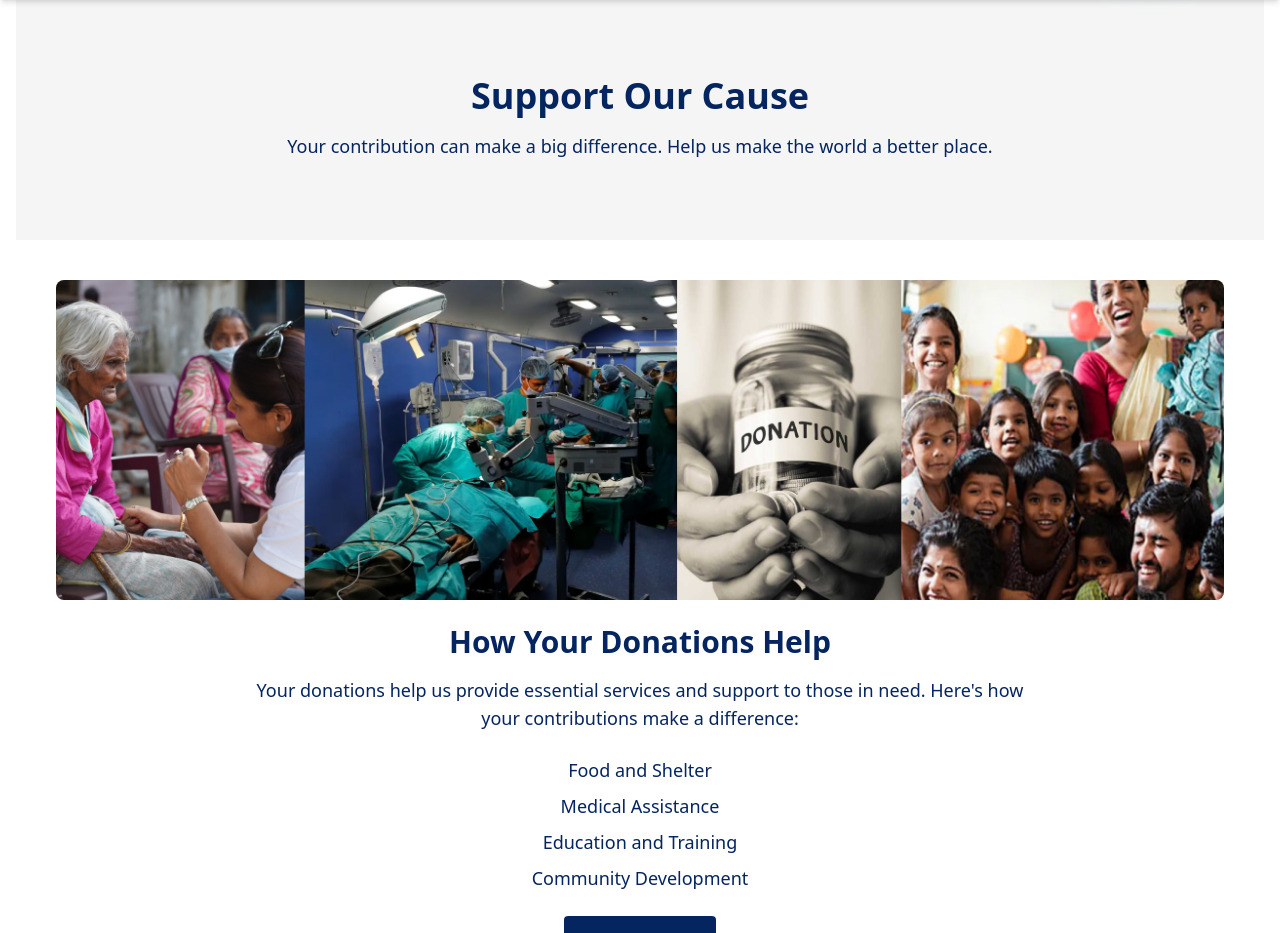
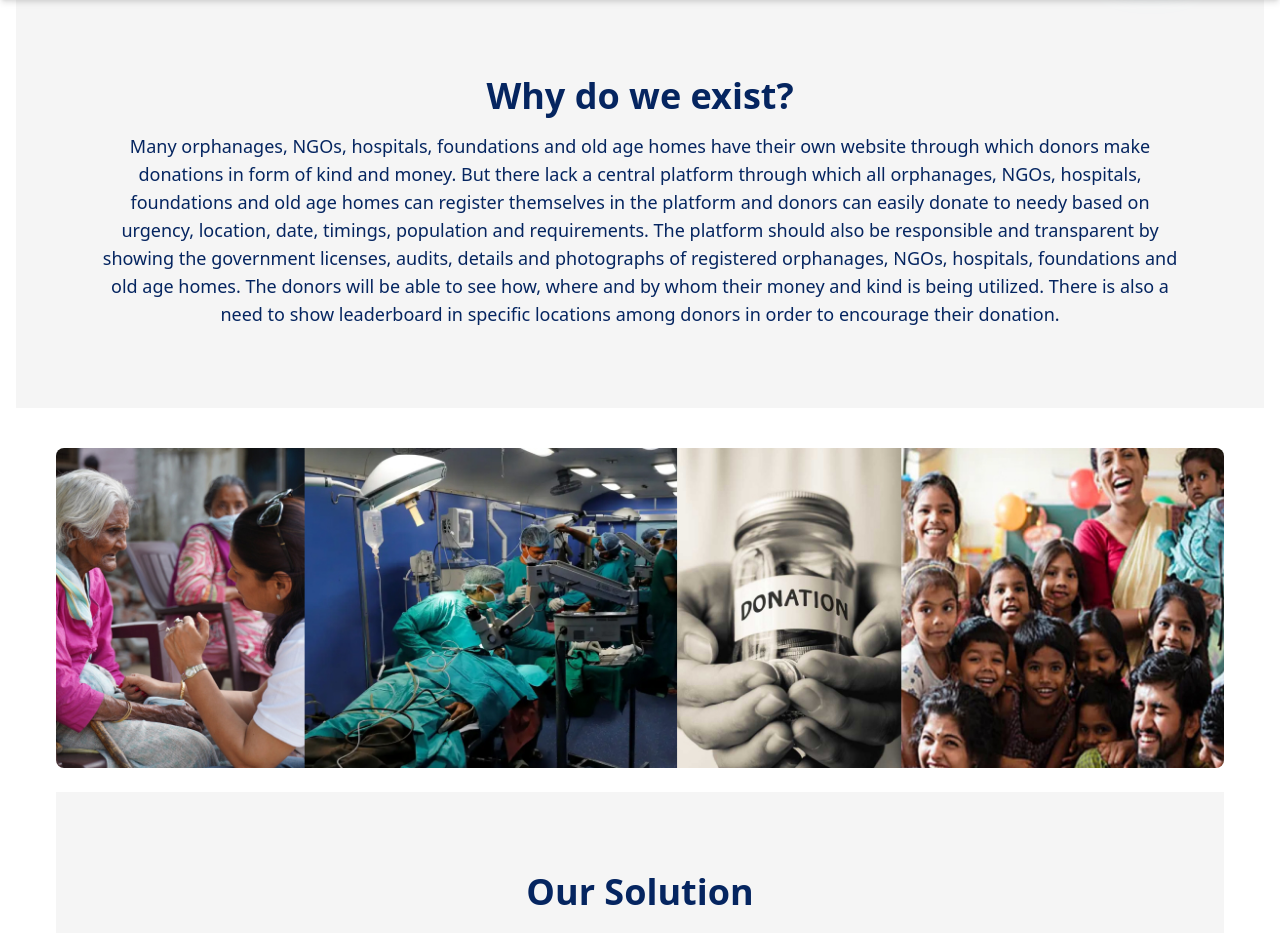
Before and after one commit to ShaliniSJ/The-Do-Nation-Station, a Next.js app: page / in a window 1280 px wide. Shown: the part 100-1033 px from the top of the page. Built offline with nearby package versions, Linux system fonts and the light colour scheme.

Commit message:
[arun pranav] landing page almost done, need to revamp with nicer designs

```diff
--- a/src/components/HomeWithOutLogin.jsx
+++ b/src/components/HomeWithOutLogin.jsx
@@ -6,14 +6,18 @@ const HomeWithOutLogin = () => {
   return (
     <div className="mt-20 p-4">
       <header className="bg-gray-100 text-center p-20">
-        <h1 className="text-4xl font-bold mb-4 text-blue">Support Our Cause</h1>
-        <p className="text-lg text-blue">Your contribution can make a big difference. Help us make the world a better place.</p>
+        <h1 className="text-4xl font-bold mb-4 text-blue">Why do we exist?</h1>
+        <p className="text-lg text-blue">
+          Many orphanages, NGOs, hospitals, foundations and old age homes have their own website through which donors make donations in form of kind and money.
+          But there lack a central platform through which all orphanages, NGOs, hospitals, foundations and old age homes can register themselves in the platform and donors can easily donate to needy based on urgency, location, date, timings, population and requirements.
+          The platform should also be responsible and transparent by showing the government licenses, audits, details and photographs of registered orphanages, NGOs, hospitals, foundations and old age homes.
+          The donors will be able to see how, where and by whom their money and kind is being utilized. There is also a need to show leaderboard in specific locations among donors in order to encourage their donation.
+        </p>
       </header>
-
       <section className="flex flex-col items-center p-10 bg-white">
         <div className="relative w-full h-80 mb-6">
           <Image
-            src={donationImage} // Replace with your image path
+            src={donationImage}
             alt="Donation"
             layout="fill"
             objectFit="cover"
@@ -21,22 +25,23 @@ const HomeWithOutLogin = () => {
           />
         </div>
 
-        <div className="max-w-3xl text-center">
-          <h2 className="text-3xl font-semibold mb-4">How Your Donations Help</h2>
-          <p className="text-lg mb-6">Your donations help us provide essential services and support to those in need. Here's how your contributions make a difference:</p>
+        <div className="bg-gray-100 text-center p-20">
+          <h1 className="text-4xl font-bold mb-4 text-blue">Our Solution</h1>
+          <p className="text-lg mb-6">To address this challenge, we propose the development of a comprehensive donation platform that seamlessly connects donors with charitable organizations in need of support. This platform will serve as a central hub for all charitable organizations to register and showcase their work, allowing donors to easily search, filter, and donate to causes that align with their values.</p>
           <ul className="list-none mb-6">
-            <li className="text-lg mb-2">Food and Shelter</li>
-            <li className="text-lg mb-2">Medical Assistance</li>
-            <li className="text-lg mb-2">Education and Training</li>
-            <li className="text-lg mb-2">Community Development</li>
+            <li className="text-lg mb-2">01    |    Centralized Registration for all Charitable Organizations</li>
+            <li className="text-lg mb-2">02    |    Enhanced Search Functionality based on Location and Cause</li>
+            <li className="text-lg mb-2">03    |    Impact Tracking and Visualization for each Donor</li>
+            <li className="text-lg mb-2">04    |    Leaderboard and Recognition System among Donors</li>
+            <li className="text-lg mb-2">05    |    Transparency and Accountability</li>
           </ul>
-          <button className="bg-blue text-white rounded py-3 px-6 text-lg font-medium hover:bg-blue-600">Donate Now</button>
+          <button className="bg-blue text-white rounded py-3 px-6 text-lg font-medium hover:bg-blue">Donate Now</button>
         </div>
       </section>
 
       <footer className="bg-gray-100 text-center p-6 mt-auto">
         <p>Thank you for your support!</p>
-        <p>For more information, contact us at <a href="mailto:support@donations.org" className="text-blue-500 hover:underline">support@donations.org</a></p>
+        <p>For more information, contact us at <a href="mailto:pranav9176@gmail.com" className="text-blue hover:underline">support@donations.org</a></p>
       </footer>
     </div>
   );
```
